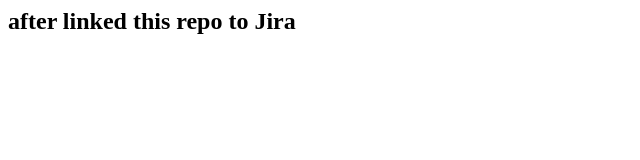
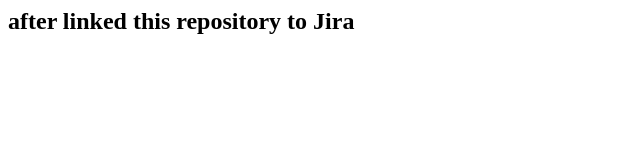
Before and after one commit to shalawkoii/sales, a plain HTML site: page index.html in a window 1280 px wide. Shown: the whole page, without its empty margins (0-640 px from the left). Drawn offline with Linux system fonts and the light colour scheme.

Commit message:
Link to Jira

```diff
--- a/index.html
+++ b/index.html
@@ -1 +1 @@
-<h2>after linked this repo to Jira</h2>
+<h2>after linked this repository to Jira</h2>
```
